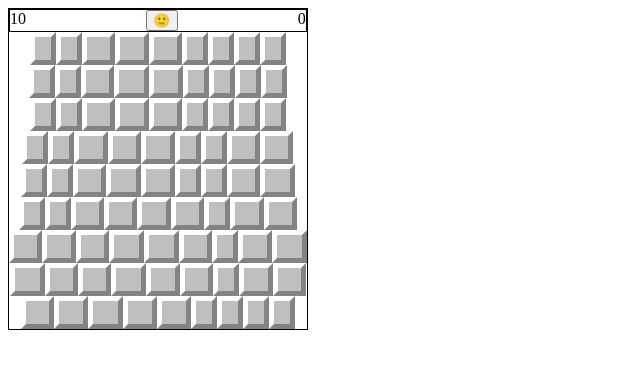
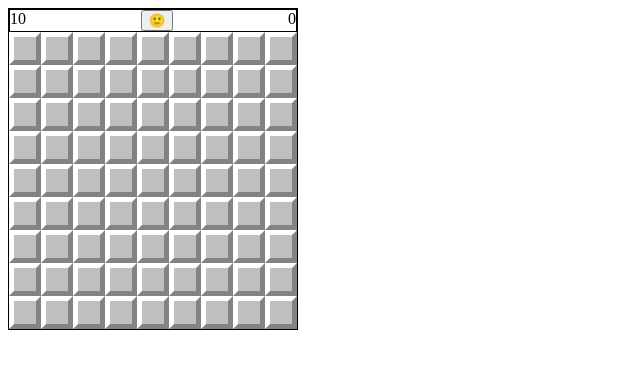
Before and after one commit to iamtimleonard/portfolio, a Next.js app: page /games/minesweeper in a window 1280 px wide. Shown: the top 368 px of the page, without its empty margins (0-640 px from the left). Built offline with nearby package versions, Linux system fonts and the light colour scheme.

Commit message:
fix: box styles

```diff
--- a/app/games/minesweeper/minesweeper.module.css
+++ b/app/games/minesweeper/minesweeper.module.css
@@ -5,7 +5,7 @@
 
 .row {
   display: flex;
-  justify-content: center;
+  justify-content: space-between;
 }
 
 .tile {
@@ -13,6 +13,7 @@
   border-left: 5px solid white;
   border-right: 5px solid #838383;
   border-bottom: 5px solid #838383;
+  width: 2rem;
   padding: 0.25rem 0.5rem;
   background-color: #bfbfbf;
   cursor: pointer;
@@ -24,7 +25,8 @@
   border-left: 5px solid white;
   border-right: 5px solid #838383;
   border-bottom: 5px solid #838383;
-  padding: 0.25rem 0.5rem;
+  width: 2rem;
+  text-align: center;
   background-color: #bfbfbf;
   cursor: pointer;
 }
@@ -34,6 +36,7 @@
   border-left: 5px solid #838383;
   border-right: 5px solid #838383;
   border-bottom: 5px solid #838383;
+  width: 2rem;
   padding: 0.25rem 0.5rem;
   background-color: #bfbfbf;
   cursor: pointer;
```
